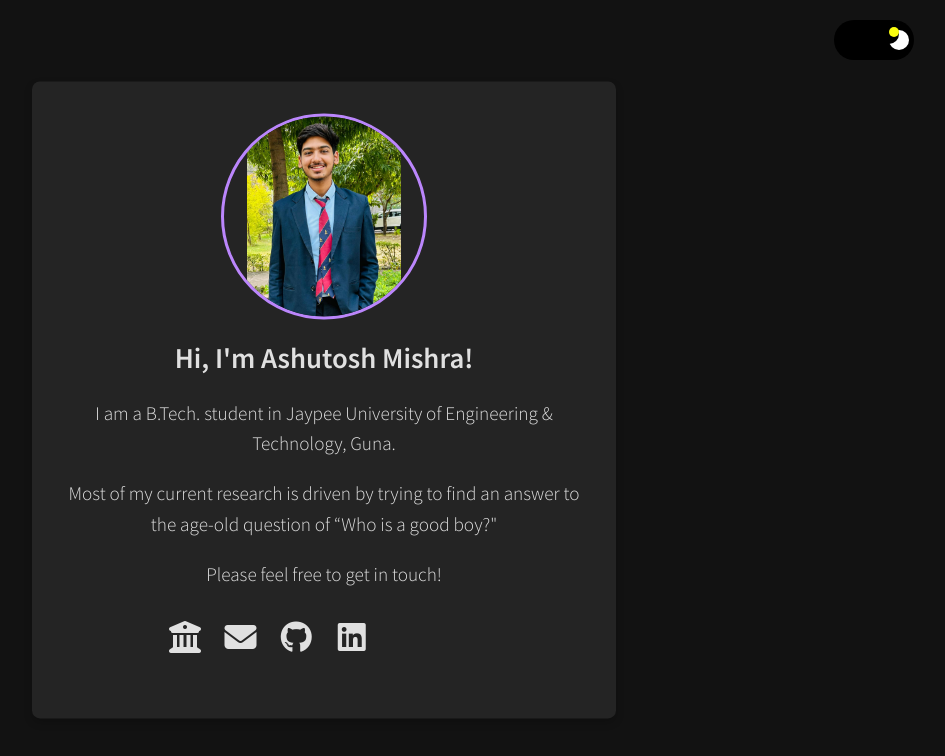
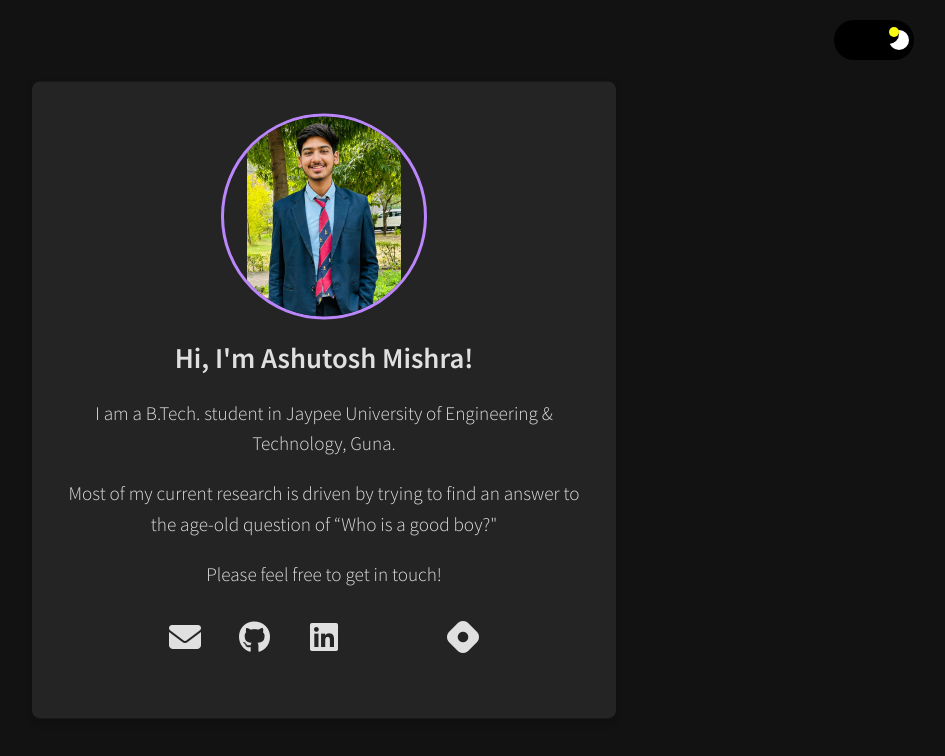
Before and after one commit to TheScriptRailoth/TheScriptRailoth.github.io, a plain HTML site: page index.html in a window 1280 px wide. Shown: the whole page, without its empty margins (316-1261 px from the left). Drawn offline with Linux system fonts and the light colour scheme; some icons are missing.

Commit message:
Portfolio: Updated links
Signed-off-by: Ashutosh <am3718440@gmail.com>

```diff
--- a/index.html
+++ b/index.html
@@ -64,23 +64,21 @@
 
   <ul class="icons">
     <li>
-      <a href="" title="Institutional website"><i class="fas fa-university"></i></a>
+      <a href="mailto:am3718440@gmail.com" title="E-Mail"><i class="fas fa-envelope"></i></a>
     </li>
     <li>
-      <a href="" title="E-Mail"><i class="fas fa-envelope"></i></a>
+      <a href="https://github.com/TheScriptRailoth" title="GitHub"><i class="fab fa-github"></i></a>
     </li>
     <li>
-      <a href="" title="GitHub"><i class="fab fa-github"></i></a>
-    </li>
-    <li>
-      <a href="" title="LinkedIn"><i class="fab fa-linkedin"></i></a>
-    </li>
-    <li>
-      <a href="" title="NASA / ADS"><i class="ai ai-ads"></i></a>
+      <a href="https://www.linkedin.com/in/thescriptrailoth/" title="LinkedIn"><i class="fab fa-linkedin"></i></a>
     </li>
     <li>
       <a href="" title="Google Scholar"><i class="ai ai-google-scholar"></i></a>
     </li>
+    <li>
+      <a href="https://hashnode.com/@TheScriptRailoth" title="Hashnode"><i class="fab fa-hashnode"></i></a>
+    </li>
+
   </ul>
 </section>
 
```
Also changed, not shown: pub-dev-logo.svg (added), 1 other file.
